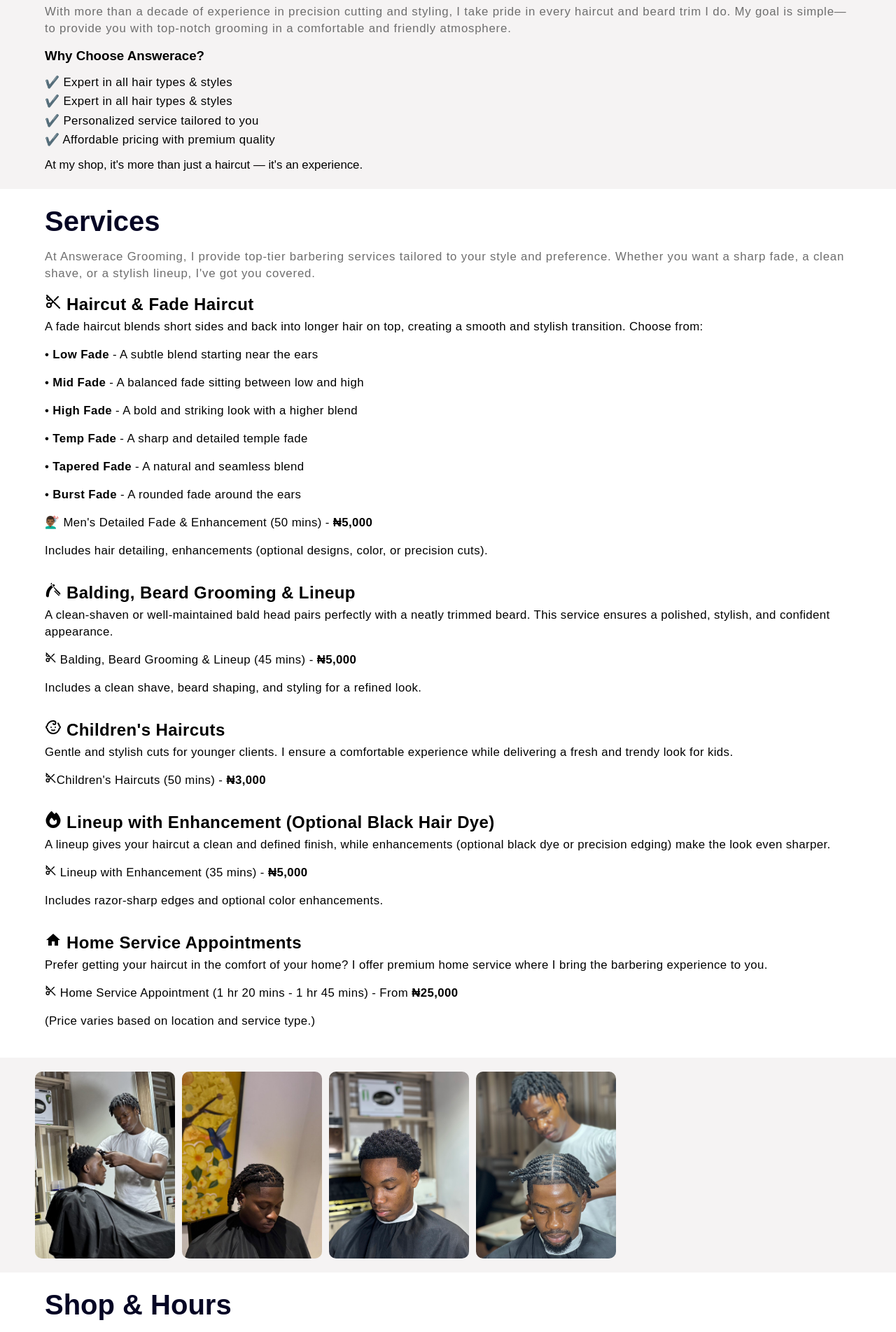
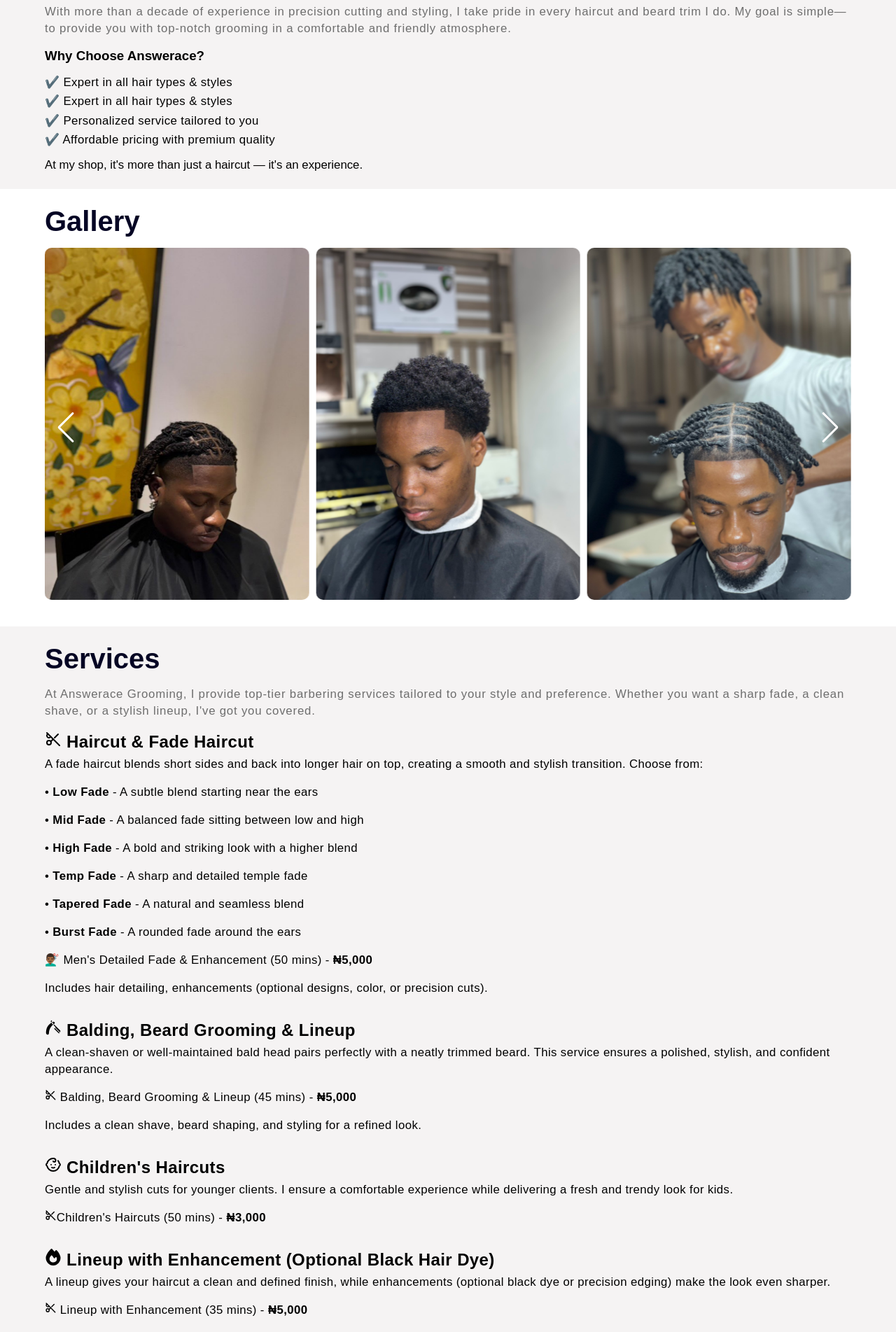
Before and after one commit to elkee2003/Answerace, a React (Vite) app: page / in a window 1280 px wide. Shown: the part 880-2783 px from the top of the page at 70% size. Built offline with nearby package versions, Linux system fonts and the light colour scheme.

Commit message:
fixed the way the images were showing in homescreen and the way it was conflicting with gallery file based on styles

```diff
--- a/src/components/Hompages/Gallery/Gallery.css
+++ b/src/components/Hompages/Gallery/Gallery.css
@@ -29,8 +29,8 @@
     background-color: rgba(0, 0, 0, 0.7);
 } */
 
-/* Swiper container styling */
-.swiper {
+/* Gallery Swiper container */
+.gallerySwiper {
     width: 100%;
     max-width: 900px;
     height: 90vh;
@@ -40,7 +40,7 @@
 }
 
 /* Swiper slide styling */
-.swiper-slide {
+.galleryContainer .swiper-slide {
     display: flex;
     justify-content: center;
     align-items: center;
@@ -96,20 +96,20 @@
 
 /* Responsive styling */
 @media (max-width: 1200px) {
-    .swiper {
+    .gallerySwiper {
       height: 100vh;
       /* width: 70vw; */
     }
 }
 @media (max-width: 768px) {
-    .swiper {
+    .gallerySwiper {
       height: 100vh;
       /* width: 85vw; */
     }
 }
 
 @media (max-width: 480px) {
-    .swiper {
+    .gallerySwiper {
       height: 100vh;
       /* width: 100vw; */
     }
--- a/src/components/Hompages/Gallery/Gallery.tsx
+++ b/src/components/Hompages/Gallery/Gallery.tsx
@@ -39,7 +39,7 @@ const Gallery = () => {
           pagination={{ clickable: true }}
           loop={true}
           initialSlide={currentIndex} // Start from the clicked image
-          className="swiper"
+           className="gallerySwiper"
         >
           {images.map((image, index) => (
             <SwiperSlide key={index}>
--- a/src/components/Hompages/Header/Header.tsx
+++ b/src/components/Hompages/Header/Header.tsx
@@ -117,6 +117,11 @@ const Header = () => {
                   About Me
                 </span>
 
+                {/* Gallery */}
+                <span onClick={() => navigateAndScroll('/', 'mediagrid')}>
+                  Gallery
+                </span>
+
                 {/* Services */}
                 <span onClick={() => navigateAndScroll('/', 'services')}>
                   Services
@@ -125,11 +130,6 @@ const Header = () => {
                 {/* Shop*/}
                 <span onClick={() => navigateAndScroll('/', 'shop')}>
                   Shop
-                </span>
-
-                {/* Gallery */}
-                <span onClick={() => navigateAndScroll('/', 'mediagrid')}>
-                  Gallery
                 </span>
 
                 {isMobileView && (
--- a/src/components/Hompages/HomeScreen/HomeScreen.tsx
+++ b/src/components/Hompages/HomeScreen/HomeScreen.tsx
@@ -13,8 +13,8 @@ function Home (){
             <Header/>
             <Hero/>
             <AboutMe/>
+            <MediaGrid/>
             <Services/>
-            <MediaGrid/>
             <Shop/>
             <Contact/>
             <Footer/>
--- a/src/components/Hompages/MediaGrid/MediaGrid.css
+++ b/src/components/Hompages/MediaGrid/MediaGrid.css
@@ -3,10 +3,13 @@
     overflow-x: auto;
     white-space: nowrap;
     width: 100vw;
-    padding: 10px 0;
+    /* padding: 10px 0; */
     scrollbar-width: none; /* Hide scrollbar for Firefox */
     -ms-overflow-style: none; /* Hide scrollbar for IE/Edge */
-    background-color: var(--offWhite);
+    gap: 1rem;
+    max-width: 1200px;
+    margin: 0 auto;
+    padding: 1.5rem;
 }
 
 /* Hide scrollbar for WebKit browsers */
@@ -14,8 +17,21 @@
     display: none;
 }
 
+.mediaSwiper {
+    width: 100%;
+    margin-top: 15px;
+    padding-bottom: 10px;
+}
+
+.gridContainerWrapper .swipermediaslide {
+    flex-wrap: nowrap;
+    /* max-width: 1200px; */
+    margin: 0 auto;
+
+}
+
 /* Make the grid scroll horizontally */
-.gridContainer {
+/* .gridContainer {
     display: flex;
     gap: 10px;
     padding: 10px;
@@ -23,15 +39,14 @@
     max-width: 1200px;
     margin: 0 auto;
 
-}
+} */
 
 /* Style for each grid item */
 .gridItem {
-  flex: 0 0 auto;
-  width: 200px; /* Adjust width based on preference */
-  cursor: pointer;
-  border: none;
-  background: none;
+    width: 100%;
+    cursor: pointer;
+    border: none;
+    background: none;
 }
 
 /* Image container */
--- a/src/components/Hompages/MediaGrid/MediaGrid.jsx
+++ b/src/components/Hompages/MediaGrid/MediaGrid.jsx
@@ -1,5 +1,10 @@
 import React, { useState, useEffect } from 'react';
 import { useNavigate } from 'react-router-dom';
+import { Swiper, SwiperSlide } from 'swiper/react';
+import { Autoplay, Navigation } from 'swiper/modules';
+import 'swiper/css';
+import 'swiper/css/navigation';
+import 'swiper/css/autoplay';
 import './MediaGrid.css';
 
 const MediaGrid = () => {
@@ -16,8 +21,23 @@ const MediaGrid = () => {
         id='mediagrid'
         className="gridContainerWrapper"
     >
-        <div className="gridContainer">
+
+        <h1 className="primaryText">Gallery</h1>
+        <Swiper
+            modules={[Autoplay, Navigation]}
+            spaceBetween={10}
+            slidesPerView={3}  // Show 3 images at a time
+            autoplay={{ delay: 3000, disableOnInteraction: false }} // Auto-slide every 3s
+            loop={true} // Enable looping
+            navigation // Show next/prev arrows
+            className="mediaSwiper"
+        >
+            {/* <div className="gridContainer"> */}
             {mediaGallery.map((pic, index) => (
+                <SwiperSlide
+                    className='swipermediaslide'
+                    key={index}
+                >
                     <button
                         key={index}
                         onClick={() =>
@@ -31,8 +51,9 @@ const MediaGrid = () => {
                         <img src={pic} alt={`Gallery ${index}`} className="mediaImage" />
                         </div>
                     </button>
+                </SwiperSlide>
             ))}
-        </div>
+        </Swiper>
     </div>
   );
 };
--- a/src/components/Hompages/ServicesSection/Services.css
+++ b/src/components/Hompages/ServicesSection/Services.css
@@ -3,6 +3,7 @@
     display: flex;
     flex-direction: column;
     align-items: center;
+    background-color: var(--offWhite);
 }
 
 .service-container {
```
Lines whose indentation alone changed are shown as unchanged.
